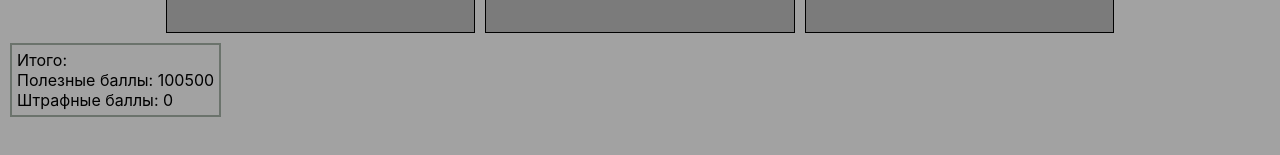
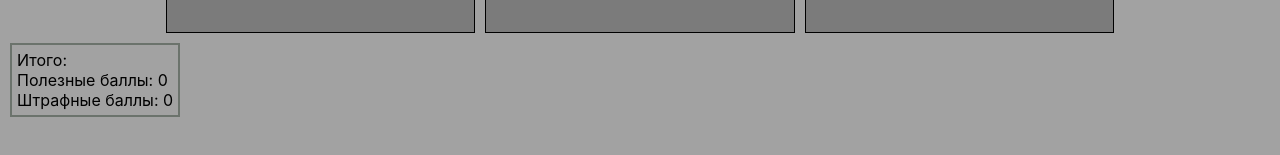
Before and after one commit to shuradavi/task-scheduler, a React (Create React App) app: page / in a window 1280 px wide. Shown: the part 461-616 px from the top of the page. Built offline with nearby package versions, Linux system fonts and the light colour scheme.

Commit message:
closedTask v. 0.1

```diff
--- a/src/App.js
+++ b/src/App.js
@@ -34,6 +34,8 @@ function App() {
 		},
 	]);
 	const [modal, setModal] = useState(false)
+	const [closedTasks, setClosedTasks] = useState([])
+
 	const createTask = ((newTask) => {
 		setTasks([...tasks, newTask])
 		setModal(false)
@@ -47,15 +49,17 @@ function App() {
 		const idx = tasks.findIndex(task => task.id === id)
 		const newTaskState = [...tasks];
 
-		(newTaskState[idx].isDone === false ?
+		if (newTaskState[idx].isDone === false) {
 			newTaskState[idx] = { ...newTaskState[idx], isDone: true }
-			:
+			setClosedTasks([...closedTasks, newTaskState[idx]])
+		}
+		else {
 			newTaskState[idx] = { ...newTaskState[idx], isDone: false }
-		)
+			setClosedTasks(closedTasks.filter((item) => item.id !== newTaskState[idx].id))
+		}
 		setTasks(newTaskState)
-		console.log(tasks[idx].isDone);
 	})
-
+	console.log(`Closed tasks: ${closedTasks}`);
 
 
 	// changeTask((id, fields) => {
@@ -76,7 +80,7 @@ function App() {
 			</MyModal>
 			</header>
 			<Days props={tasks} deleteTask={deleteTask} toggleTask={toggleTask} />
-			<Results />
+			<Results closedTasks={ closedTasks }  />
 		</div>
   	);
 }
--- a/src/components/Results/Results.jsx
+++ b/src/components/Results/Results.jsx
@@ -1,11 +1,15 @@
 import React from 'react';
 
-const Results = () => {
+const Results = ({ closedTasks }) => {
+	let closeSum = 0;
+	if (closedTasks) {
+		closeSum = closedTasks.reduce((acc, task) => acc + task.weight, 0)
+	}
 
 	return (
 		<div className='results'>
 		Итого:
-			<span>Полезные баллы: 100500</span>
+			<span>Полезные баллы: {closeSum}</span>
 			<span>Штрафные баллы: 0</span>
 		</div>
 	);
--- a/src/components/TaskForm/TaskForm.jsx
+++ b/src/components/TaskForm/TaskForm.jsx
@@ -9,7 +9,7 @@ const TaskForm = ({create}) => {
 			...task, id: Date.now()
 		}
 		create(newTask);
-		setTask({ title: '', description: '', dayForTheWeek: '', weight: '', isDone: false, })
+		setTask({ title: '', description: '', dayForTheWeek: '', weight: 0, isDone: false, })
 	}
 
 	return (
@@ -38,7 +38,7 @@ const TaskForm = ({create}) => {
 			<input
 				className='addTask-input'
 				value={task.weight}
-				onChange={e => setTask({ ...task, weight: e.target.value })}
+				onChange={e => setTask({ ...task, weight: Number(e.target.value) })}
 				type='text'
 				placeholder='Ценность задачи'
 			/>
```
